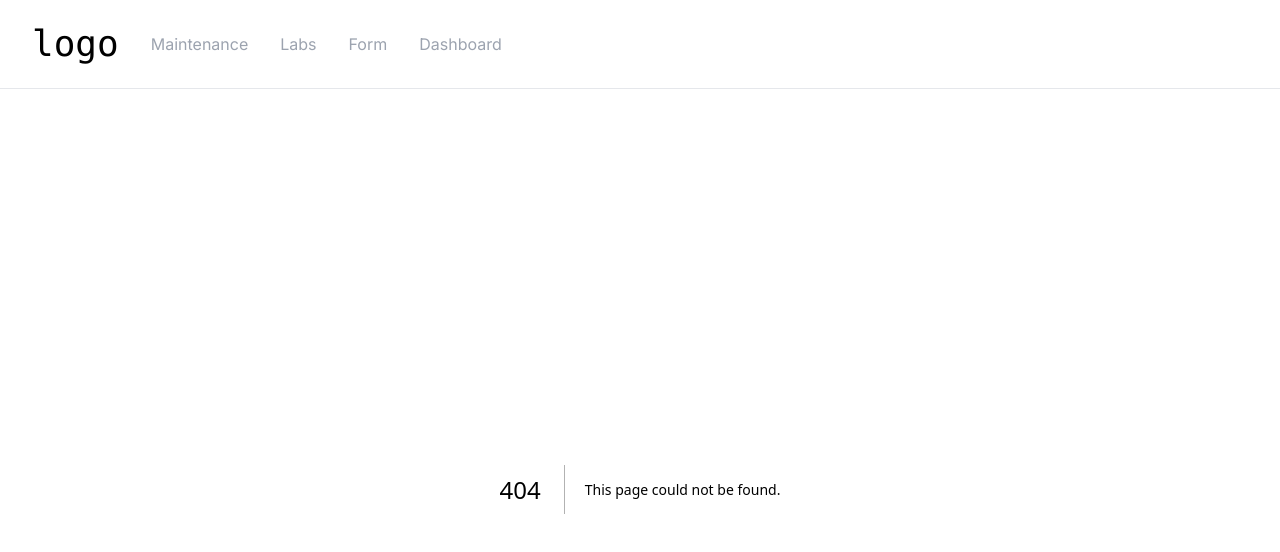
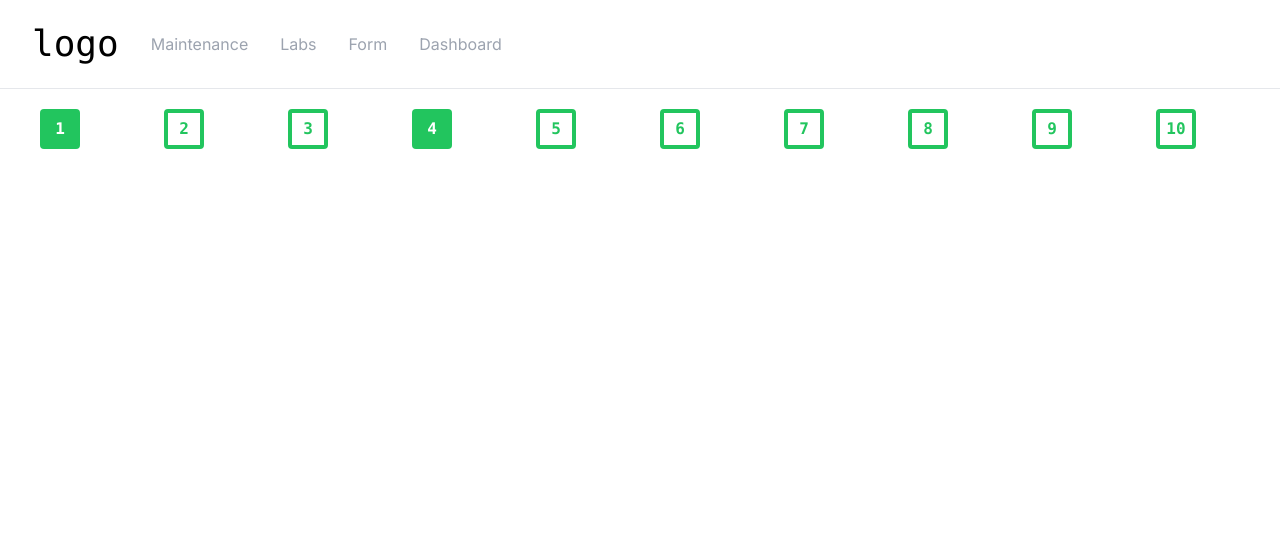
Before and after one commit to Suyash-shinde/Smart-Inventory, a Next.js app in the folder client/: page /Test in a window 1280 px wide. Before the commit this address had no page. Shown: the top 552 px of the page. Built offline with nearby package versions, Linux system fonts and the light colour scheme.

Commit message:
basic of lab layout

```diff
--- /dev/null
+++ b/client/src/app/Test/page.jsx
@@ -0,0 +1,12 @@
+import React from 'react'
+import Layout from '../components/Layout'
+
+const page = () => {
+  return (
+    <>
+    <Layout></Layout>
+    </>
+  )
+}
+
+export default page
--- /dev/null
+++ b/client/src/app/components/Card.jsx
@@ -0,0 +1,21 @@
+'use client'
+import React, { useState } from 'react'
+
+const Card = ({id,isVisible,selected}) => {
+    const [select,setSelect]=useState(selected);
+    const setSeat=()=>{
+        setSelect(!select);
+        console.log(select);
+    }
+  return (
+    <>
+    <div key={id} className="hover:cursor-pointer" onClick={setSeat}>
+    {isVisible? select? <div key={id} className="h-10 w-10 flex items-center justify-center font-extrabold rounded border-green-500 bg-green-500 text-white font-mono">{id}</div>
+    :<div key={id} className="h-10 w-10 rounded border-4 flex items-center justify-center border-green-500 font-extrabold text-green-500 font-mono">{id}</div>
+    :<div className="h-10 w-10 border-none bg-white"></div>}
+    </div>
+    </>
+  )
+}
+
+export default Card
--- /dev/null
+++ b/client/src/app/components/Layout.jsx
@@ -0,0 +1,123 @@
+'use client'
+import React from 'react'
+import Card from './Card';
+import { useState } from 'react';
+
+
+const json=[
+    { "key": 1, "name": "item 1", "isVisible": true,"selected":true },
+    { "key": 2, "name": "item 2", "isVisible": true,"selected":false },
+    { "key": 3, "name": "item 3", "isVisible": true,"selected":false },
+    { "key": 4, "name": "item 4", "isVisible": true,"selected":true },
+    { "key": 5, "name": "item 5", "isVisible": true,"selected":false },
+    { "key": 6, "name": "item 6", "isVisible": true,"selected":false },
+    { "key": 7, "name": "item 7", "isVisible": true,"selected":false },
+    { "key": 8, "name": "item 8", "isVisible": true,"selected":false },
+    { "key": 9, "name": "item 9", "isVisible": true,"selected":false },
+    { "key": 10, "name": "item 10", "isVisible": true, "selected":false },
+    { "key": 11, "name": "item 11", "isVisible": false, "selected":false },
+    { "key": 12, "name": "item 12", "isVisible": false, "selected":false },
+    { "key": 13, "name": "item 13", "isVisible": false, "selected":false },
+    { "key": 14, "name": "item 14", "isVisible": false, "selected":false },
+    { "key": 15, "name": "item 15", "isVisible": false, "selected":false },
+    { "key": 16, "name": "item 16", "isVisible": false, "selected":false },
+    { "key": 17, "name": "item 17", "isVisible": false, "selected":false },
+    { "key": 18, "name": "item 18", "isVisible": false, "selected":false },
+    { "key": 19, "name": "item 19", "isVisible": false, "selected":false },
+    { "key": 20, "name": "item 20", "isVisible": false, "selected":false },
+    { "key": 21, "name": "item 21", "isVisible": false, "selected":false },
+    { "key": 22, "name": "item 22", "isVisible": false, "selected":false },
+    { "key": 23, "name": "item 23", "isVisible": false, "selected":false },
+    { "key": 24, "name": "item 24", "isVisible": false, "selected":false },
+    { "key": 25, "name": "item 25", "isVisible": false, "selected":false },
+    { "key": 26, "name": "item 26", "isVisible": false, "selected":false },
+    { "key": 27, "name": "item 27", "isVisible": false, "selected":false },
+    { "key": 28, "name": "item 28", "isVisible": false, "selected":false },
+    { "key": 29, "name": "item 29", "isVisible": false, "selected":false },
+    { "key": 30, "name": "item 30", "isVisible": false, "selected":false },
+    { "key": 31, "name": "item 31", "isVisible": false, "selected":false },
+    { "key": 32, "name": "item 32", "isVisible": false, "selected":false },
+    { "key": 33, "name": "item 33", "isVisible": false, "selected":false },
+    { "key": 34, "name": "item 34", "isVisible": false, "selected":false },
+    { "key": 35, "name": "item 35", "isVisible": false, "selected":false },
+    { "key": 36, "name": "item 36", "isVisible": false, "selected":false },
+    { "key": 37, "name": "item 37", "isVisible": false, "selected":false },
+    { "key": 38, "name": "item 38", "isVisible": false, "selected":false },
+    { "key": 39, "name": "item 39", "isVisible": false, "selected":false },
+    { "key": 40, "name": "item 40", "isVisible": false, "selected":false },
+    { "key": 41, "name": "item 41", "isVisible": false, "selected":false },
+    { "key": 42, "name": "item 42", "isVisible": false, "selected":false },
+    { "key": 43, "name": "item 43", "isVisible": false, "selected":false },
+    { "key": 44, "name": "item 44", "isVisible": false, "selected":false },
+    { "key": 45, "name": "item 45", "isVisible": false, "selected":false },
+    { "key": 46, "name": "item 46", "isVisible": false, "selected":false },
+    { "key": 47, "name": "item 47", "isVisible": false, "selected":false },
+    { "key": 48, "name": "item 48", "isVisible": false, "selected":false },
+    { "key": 49, "name": "item 49", "isVisible": false, "selected":false },
+    { "key": 50, "name": "item 50", "isVisible": false, "selected":false },
+    { "key": 51, "name": "item 51", "isVisible": false, "selected":false },
+    { "key": 52, "name": "item 52", "isVisible": false, "selected":false },
+    { "key": 53, "name": "item 53", "isVisible": false, "selected":false },
+    { "key": 54, "name": "item 54", "isVisible": false, "selected":false },
+    { "key": 55, "name": "item 55", "isVisible": false, "selected":false },
+    { "key": 56, "name": "item 56", "isVisible": false, "selected":false },
+    { "key": 57, "name": "item 57", "isVisible": false, "selected":false },
+    { "key": 58, "name": "item 58", "isVisible": false, "selected":false },
+    { "key": 59, "name": "item 59", "isVisible": false, "selected":false },
+    { "key": 60, "name": "item 60", "isVisible": false, "selected":false },
+    { "key": 61, "name": "item 61", "isVisible": false, "selected":false },
+    { "key": 62, "name": "item 62", "isVisible": false, "selected":false },
+    { "key": 63, "name": "item 63", "isVisible": false, "selected":false },
+    { "key": 64, "name": "item 64", "isVisible": false, "selected":false },
+    { "key": 65, "name": "item 65", "isVisible": false, "selected":false },
+    { "key": 66, "name": "item 66", "isVisible": false, "selected":false },
+    { "key": 67, "name": "item 67", "isVisible": false, "selected":false },
+    { "key": 68, "name": "item 68", "isVisible": false, "selected":false },
+    { "key": 69, "name": "item 69", "isVisible": false, "selected":false },
+    { "key": 70, "name": "item 70", "isVisible": false, "selected":false },
+    { "key": 71, "name": "item 71", "isVisible": false, "selected":false },
+    { "key": 72, "name": "item 72", "isVisible": false, "selected":false },
+    { "key": 73, "name": "item 73", "isVisible": false, "selected":false },
+    { "key": 74, "name": "item 74", "isVisible": false, "selected":false },
+    { "key": 75, "name": "item 75", "isVisible": false, "selected":false },
+    { "key": 76, "name": "item 76", "isVisible": false, "selected":false },
+    { "key": 77, "name": "item 77", "isVisible": false, "selected":false },
+    { "key": 78, "name": "item 78", "isVisible": false, "selected":false },
+    { "key": 79, "name": "item 79", "isVisible": false, "selected":false },
+    { "key": 80, "name": "item 80", "isVisible": false, "selected":false },
+    { "key": 81, "name": "item 81", "isVisible": false, "selected":false },
+    { "key": 82, "name": "item 82", "isVisible": false, "selected":false },
+    { "key": 83, "name": "item 83", "isVisible": false, "selected":false },
+    { "key": 84, "name": "item 84", "isVisible": false, "selected":false },
+    { "key": 85, "name": "item 85", "isVisible": false, "selected":false },
+    { "key": 86, "name": "item 86", "isVisible": false, "selected":false },
+    { "key": 87, "name": "item 87", "isVisible": false, "selected":false },
+    { "key": 88, "name": "item 88", "isVisible": false, "selected":false },
+    { "key": 89, "name": "item 89", "isVisible": false, "selected":false },
+    { "key": 90, "name": "item 90", "isVisible": false, "selected":false },
+    { "key": 91, "name": "item 91", "isVisible": false, "selected":false },
+    { "key": 92, "name": "item 92", "isVisible": false, "selected":false },
+    ];
+
+
+const Layout = () => {
+    const [seats,setSeats] = useState(json);
+    const setSelect =(e)=>{
+        setSeats(seats.map(seat=>
+            seat.key===e.key ? {...seat,selected:!selected} : seat
+        ));
+    }
+  return (
+    <>
+    <div className="h-screen-full mt-5 ml-10 grid gap-y-10 grid-cols-10">
+        {seats.map((device)=>(
+            <div key={device.key} onClick={(e)=>setSelect(e)}>
+                <Card key={device.key} id={device.key} selected={device.selected} isVisible={device.isVisible}></Card>
+            </div>
+        ))}
+    </div>
+    </>
+  )
+}
+
+export default Layout
```
